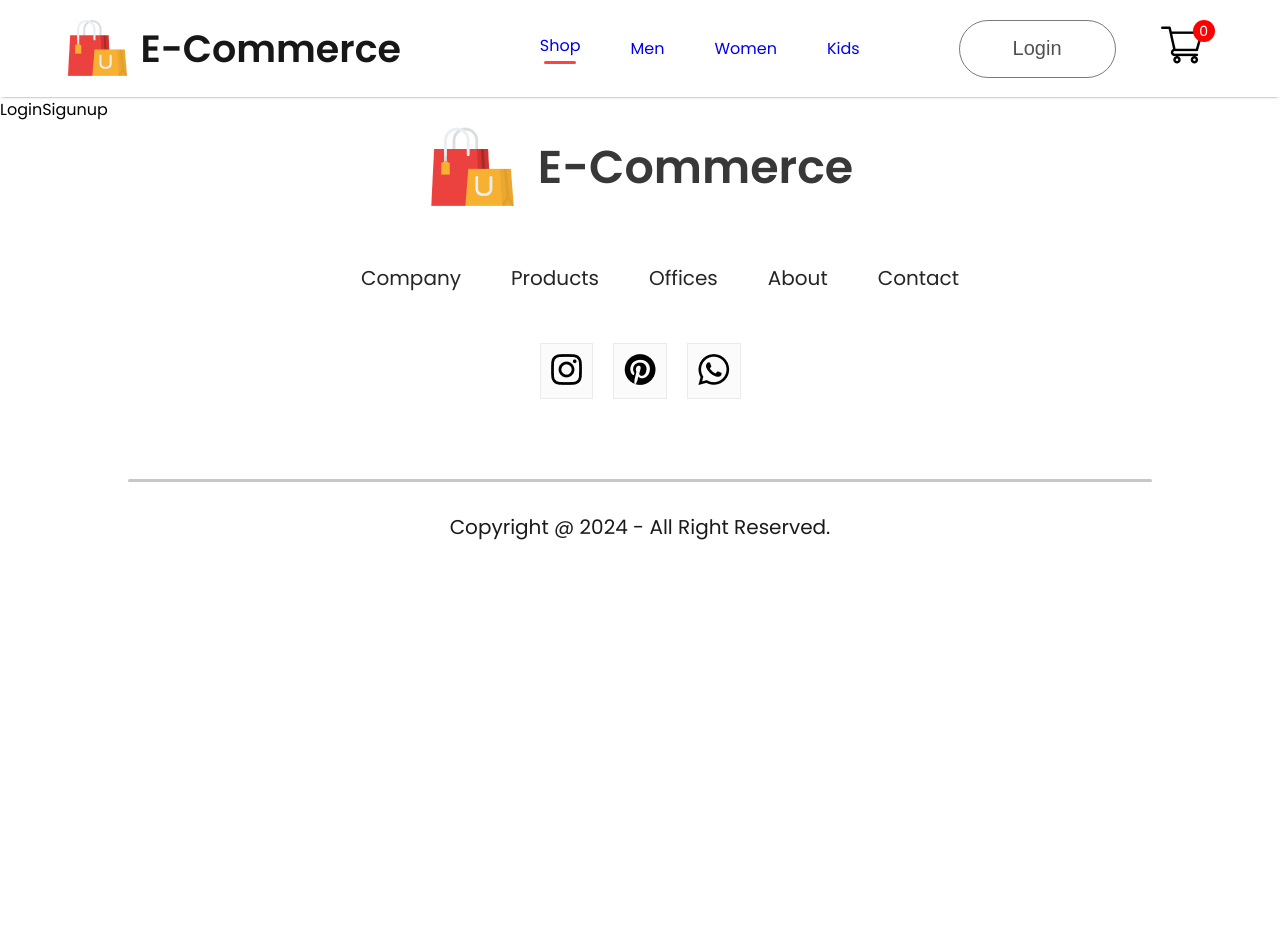
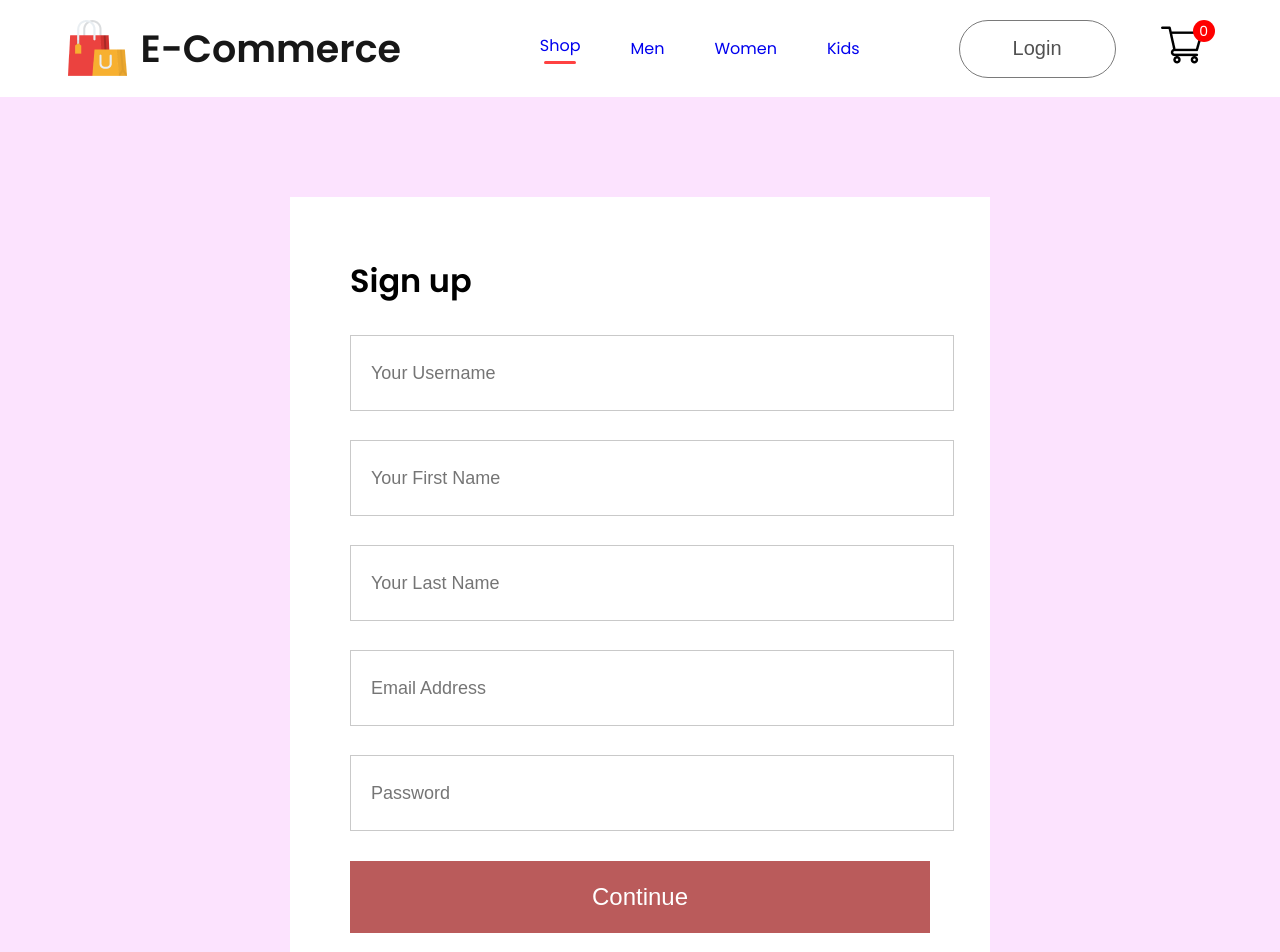
Before and after one commit to AhmedElatreby/e-commerce_API, a React (Create React App) app in the folder frontend/: page /login in a window 1280 px wide. Shown: the top 952 px of the page. Before the commit the page ends 800 px from the top, so only its background shows below. Built offline with nearby package versions, Linux system fonts and the light colour scheme.

Commit message:
Create signup page and link it to backend

```diff
--- a/frontend/package.json
+++ b/frontend/package.json
@@ -6,6 +6,7 @@
     "@testing-library/jest-dom": "^5.17.0",
     "@testing-library/react": "^13.4.0",
     "@testing-library/user-event": "^13.5.0",
+    "axios": "^1.6.7",
     "react": "^18.2.0",
     "react-dom": "^18.2.0",
     "react-router-dom": "^6.21.3",
--- a/frontend/src/Components/NewCollections/NewCollections.jsx
+++ b/frontend/src/Components/NewCollections/NewCollections.jsx
@@ -1,10 +1,10 @@
 import React from "react";
 import "./NewCollections.css";
 import Item from "../Item/Item";
-import { usePopularData } from "../../api";
+import { usePopularData } from "../../Components/api/api";
 
 const NewCollections = () => {
-  const { data, error } = usePopularData();
+  const { data } = usePopularData();
 
   return (
     <div className="new-collections">
--- a/frontend/src/Components/Popular/Popular.jsx
+++ b/frontend/src/Components/Popular/Popular.jsx
@@ -1,10 +1,10 @@
 import React, { useState, useEffect } from "react";
 import "./Popular.css";
 import Item from "../Item/Item";
-import { usePopularData, fetchData } from "../../api_Woman";
+import { usePopularData, fetchData } from "../api/api_Woman";
 
 const Popular = (props) => {
-  const { data, error } = usePopularData();
+  const { error } = usePopularData();
   const [modifiedData, setModifiedData] = useState([]);
 
   useEffect(() => {
--- a/frontend/src/Context/ShopContext.jsx
+++ b/frontend/src/Context/ShopContext.jsx
@@ -1,5 +1,5 @@
 import React, { createContext } from "react";
-import { fetchData, usePopularData } from "../api";
+import { fetchData, usePopularData } from "../Components/api/api";
 
 export const ShopContext = createContext(null);
 
--- a/frontend/src/Pages/LoginSigunup.jsx
+++ b/frontend/src/Pages/LoginSigunup.jsx
@@ -1,11 +1,83 @@
-import React from 'react'
+import React, { useState } from "react";
+import { useNavigate } from "react-router-dom";
+import axios from "axios";
+import "./CSS/LoginSigunup.css";
 
 const LoginSigunup = () => {
+  const [username, setUsername] = useState("");
+  const [firstName, setFirstName] = useState("");
+  const [lastName, setLastName] = useState("");
+  const [email, setEmail] = useState("");
+  const [password, setPassword] = useState("");
+  const navigate = useNavigate();
+
+  const handleSignup = async () => {
+    try {
+      const response = await axios.post(
+        "http://localhost:3000/users/register",
+        {
+          username,
+          first_name: firstName,
+          last_name: lastName,
+          email,
+          password,
+        }
+      );
+
+      console.log("Signup successful:", response.data);
+      navigate("/");
+    } catch (error) {
+      console.error("Signup error:", error.response.data);
+    }
+  };
+
   return (
-    <div>
-      LoginSigunup
+    <div className="loginsignup">
+      <div className="loginsignup-container">
+        <h1> Sign up</h1>
+        <div className="loginsignup-fields">
+          <input
+            type="text"
+            placeholder="Your Username"
+            value={username}
+            onChange={(e) => setUsername(e.target.value)}
+          />
+          <input
+            type="text"
+            placeholder="Your First Name"
+            value={firstName}
+            onChange={(e) => setFirstName(e.target.value)}
+          />
+          <input
+            type="text"
+            placeholder="Your Last Name"
+            value={lastName}
+            onChange={(e) => setLastName(e.target.value)}
+          />
+          <input
+            type="email"
+            placeholder="Email Address"
+            value={email}
+            onChange={(e) => setEmail(e.target.value)}
+          />
+          <input
+            type="password"
+            placeholder="Password"
+            value={password}
+            onChange={(e) => setPassword(e.target.value)}
+          />
+        </div>
+        <button onClick={handleSignup}>Continue</button>
+        <p className="loginsignup-login">
+          Already have an account? <span>Login here</span>
+        </p>
+        <div className="loginsigunup-agree">
+          <input type="checkbox" name="" id="" />
+          <p>By continuing, I agree to the terms of use & privacy policy.</p>
+        </div>
+      </div>
     </div>
-  )
-}
+  );
+};
 
-export default LoginSigunup
+export default LoginSigunup;
--- a/frontend/src/Pages/ShopCategory.jsx
+++ b/frontend/src/Pages/ShopCategory.jsx
@@ -1,7 +1,7 @@
 import React, { useEffect, useState } from "react";
 import { useParams } from "react-router-dom";
 import "./CSS/ShopCategory.css";
-import { fetchData } from "../api";
+import { fetchData } from "../Components/api/api";
 import dropdown_icon from "../Components/Assets/dropdown_icon.png";
 import Item from "../Components/Item/Item";
 
@@ -29,11 +29,7 @@ const ShopCategory = (props) => {
 
   return (
     <div className="shop-category">
-      <img
-        className="shopcategory-banner"
-        src={props.banner}
-        alt="banner image"
-      />
+      <img className="shopcategory-banner" src={props.banner} alt="banner" />
       <div className="shopcategory-indexSort">
         <p>
           <span>Showing 1-12</span> out of {data.length} products
@@ -53,9 +49,7 @@ const ShopCategory = (props) => {
           />
         ))}
       </div>
-      <div className="shopcategory-loadmore">
-        Explore More
-      </div>
+      <div className="shopcategory-loadmore">Explore More</div>
     </div>
   );
 };
--- a/frontend/src/api.js
+++ /dev/null
@@ -1,58 +0,0 @@
-import { useState, useEffect } from "react";
-
-export const fetchData = async (category) => {
-  try {
-    let url = "http://localhost:3000/products";
-
-     // Append category to the URL if provided
-     if (category) {
-      url += `?category=${encodeURIComponent(category)}`;
-    }
-
-    const response = await fetch(url);
-
-     if (!response.ok) {
-      throw new Error("Failed to fetch data");
-    }
-    const result = await response.json();
-
-    // Convert bytea data to Blob and create a URL
-    return result.map((item) => {
-      if (item.image && item.image.data) {
-        const byteCharacters = new Uint8Array(item.image.data);
-        const blob = new Blob([byteCharacters], { type: "image/png" });
-        const imageDataUrl = URL.createObjectURL(blob);
-
-        return {
-          ...item,
-          imageDataUrl,
-        };
-      } else {
-        return item;
-      }
-    });
-  } catch (error) {
-    console.error("Error fetching data:", error.message);
-    throw error; // Rethrow the error for component-level handling
-  }
-};
-
-export const usePopularData = () => {
-  const [data, setData] = useState([]);
-  const [error, setError] = useState(null);
-
-  useEffect(() => {
-    const fetchDataAndSetData = async () => {
-      try {
-        const modifiedData = await fetchData();
-        setData(modifiedData || []); // Ensure data is initialized as an array
-      } catch (error) {
-        setError(error.message);
-      }
-    };
-
-    fetchDataAndSetData();
-  }, []); // Empty dependency array to ensure useEffect runs only once
-
-  return { data, error };
-};
--- a/frontend/src/api_Woman.js
+++ /dev/null
@@ -1,53 +0,0 @@
-import { useState, useEffect } from "react";
-
-export const fetchData = async () => {
-  try {
-    const response = await fetch(
-      "http://localhost:3000/products?category=woman"
-    );
-
-    if (!response.ok) {
-      throw new Error("Failed to fetch data");
-    }
-    const result = await response.json();
-
-    // Convert bytea data to Blob and create a URL
-    return result.map((item) => {
-      if (item.image && item.image.data) {
-        const byteCharacters = new Uint8Array(item.image.data);
-        const blob = new Blob([byteCharacters], { type: "image/png" });
-        const imageDataUrl = URL.createObjectURL(blob);
-
-        return {
-          ...item,
-          imageDataUrl,
-        };
-      } else {
-        return item;
-      }
-    });
-  } catch (error) {
-    console.error("Error fetching data:", error.message);
-    throw error;
-  }
-};
-
-export const usePopularData = () => {
-  const [data, setData] = useState([]);
-  const [error, setError] = useState(null);
-
-  useEffect(() => {
-    const fetchDataAndSetData = async () => {
-      try {
-        const modifiedData = await fetchData();
-        setData(modifiedData || []); // Ensure data is initialized as an array
-      } catch (error) {
-        setError(error.message);
-      }
-    };
-
-    fetchDataAndSetData();
-  }, []); // Empty dependency array to ensure useEffect runs only once
-
-  return { data, error };
-};
```
Also changed, not shown: 1 other file (tests, documents, lock files or other folders).
